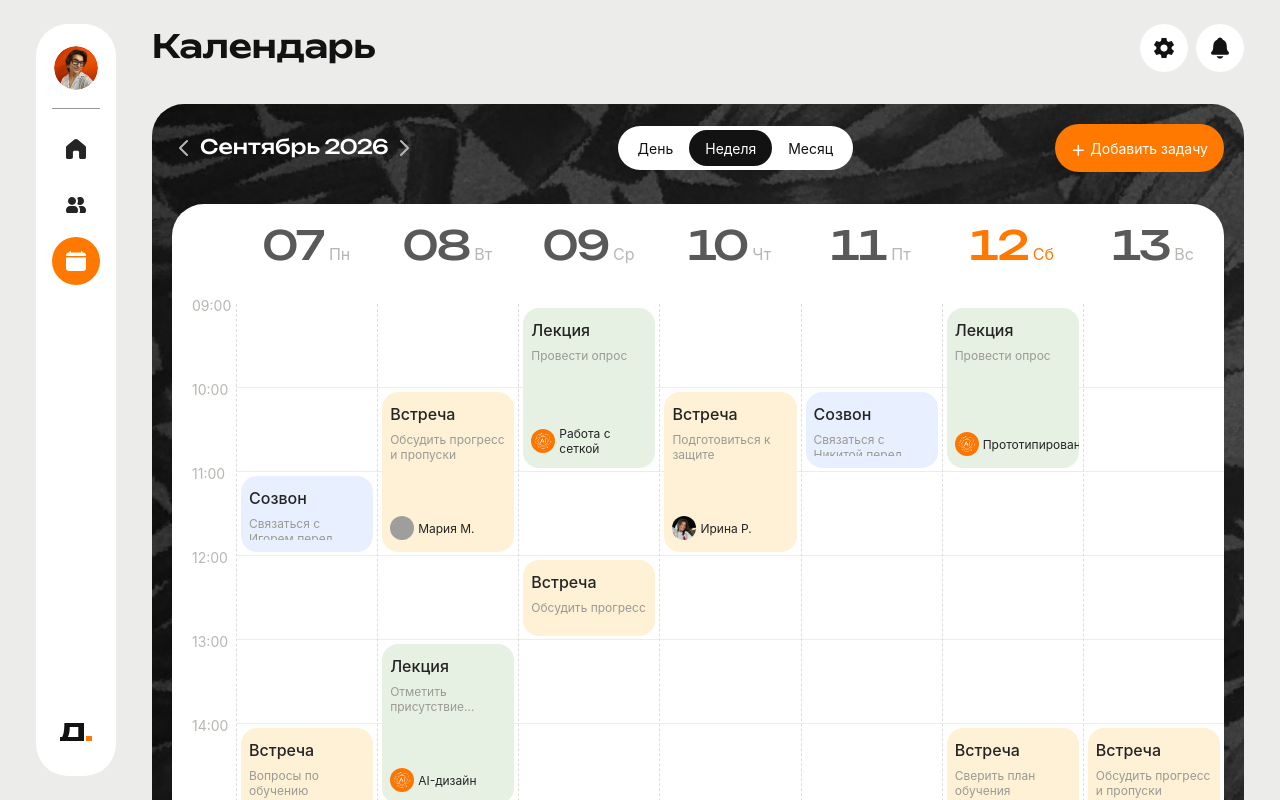
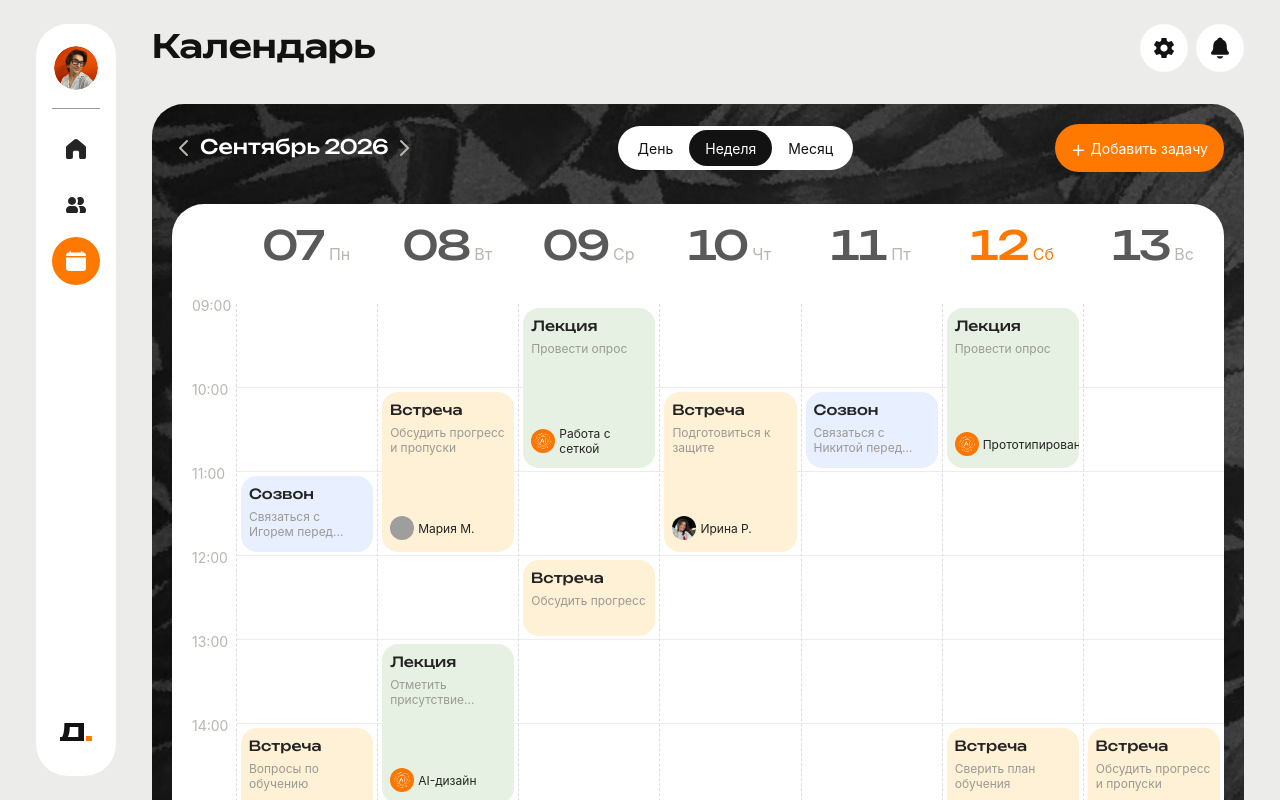
Before and after one commit to galaxykud/mentor-dashboard, a React (Vite) app: page / in a window 1280 px wide. Both pictures are taken after a click on the button 76 px from the left and 261 px from the top of the page. Shown: the top 800 px of the page. Built offline with nearby package versions, Linux system fonts and the light colour scheme; grey boxes are pictures that could not be loaded.

Commit message:
Use Bounded Medium 14px for calendar task titles

```diff
--- a/src/styles/calendar.css
+++ b/src/styles/calendar.css
@@ -178,8 +178,8 @@
   background: #e8f0ff;
 }
 .calendar-event > strong {
-  font-family: inherit;
-  font-size: 16px;
+  font-family: Bounded, Arial, sans-serif;
+  font-size: 14px;
   font-weight: 500;
 }
 .calendar-event > p {
```
